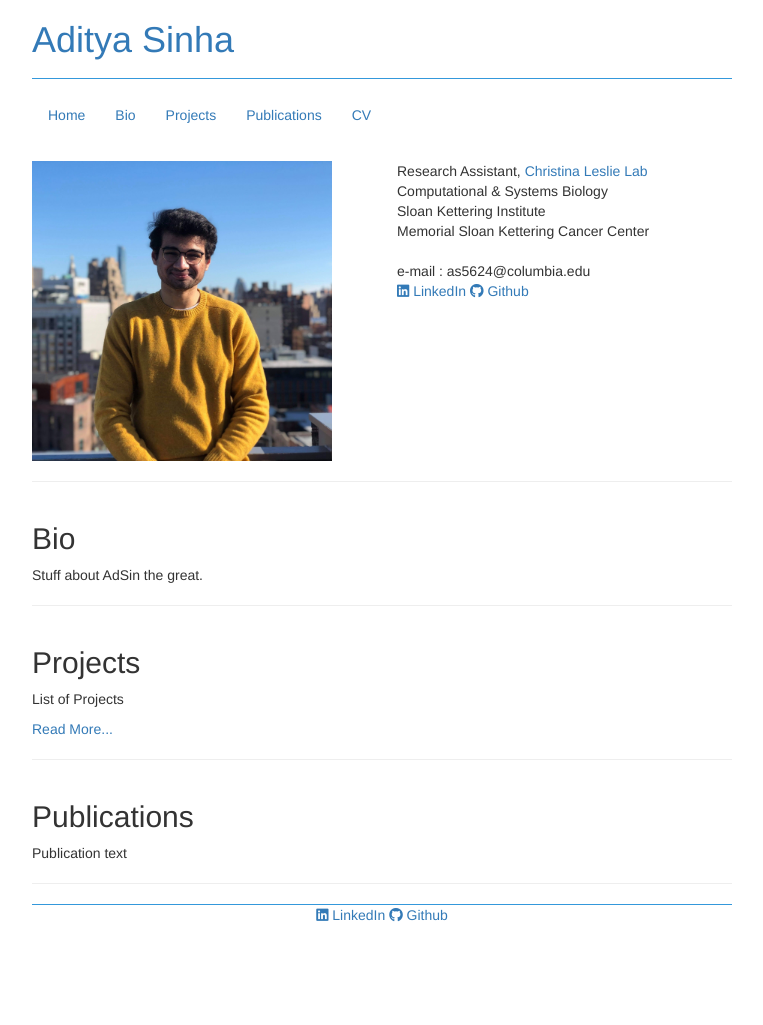
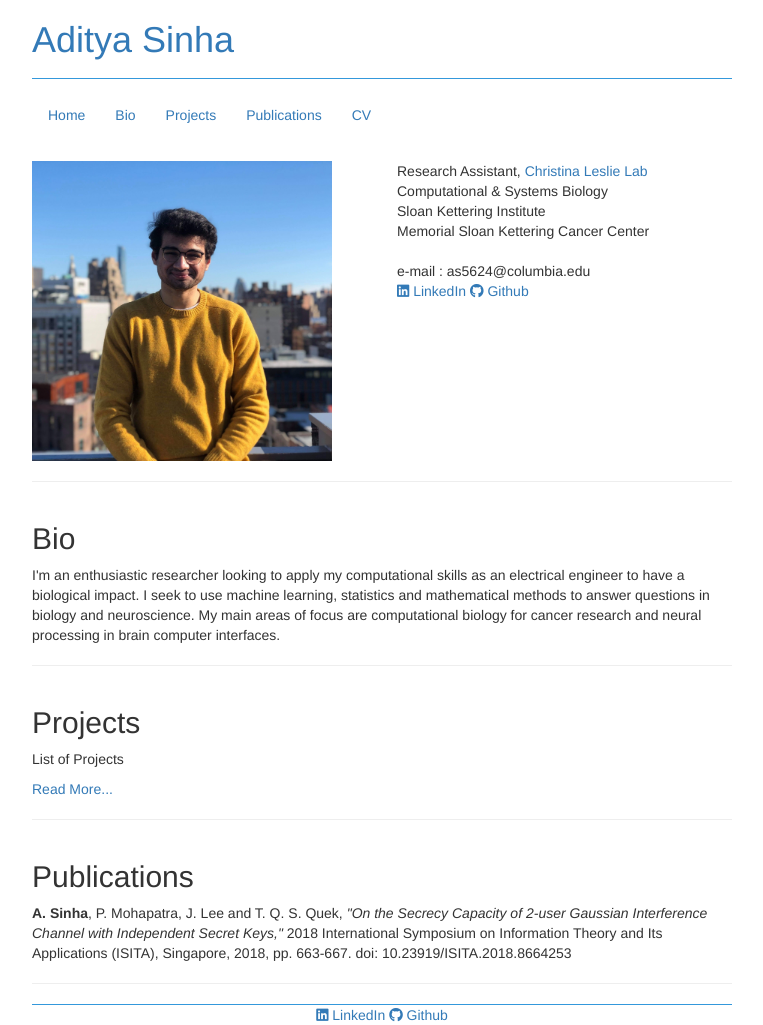
Before and after one commit to adityasinha379/adityasinha379.github.io, a Jekyll site: the page index.html, which Jekyll copies as it is, in a window 1280 px wide. Shown: the whole page, without its empty margins (258-1021 px from the left). Built offline with Jekyll 4.4.1, drawn with Linux system fonts in a browser that asks for light colours; nearby versions of some CDN libraries; before the commit the page ends 925 px from its top, so only the background shows below that.

Commit message:
Bio changes

```diff
--- a/index.html
+++ b/index.html
@@ -57,7 +57,7 @@
 
 <div class="container" id="bio">
   <h2>Bio</h2>
-  <p>Stuff about AdSin the great.</p>
+  <p>I'm an enthusiastic researcher looking to apply my computational skills as an electrical engineer to have a biological impact. I seek to use machine learning, statistics and mathematical methods to answer questions in biology and neuroscience. My main areas of focus are computational biology for cancer research and neural processing in brain computer interfaces.</p>
 	<hr/>
 </div>
 
@@ -70,7 +70,7 @@
 
 <div class="container" id="publications">
   <h2>Publications</h2>
-  <p>Publication text</p>
+  <p><b>A. Sinha</b>, P. Mohapatra, J. Lee and T. Q. S. Quek, <i>"On the Secrecy Capacity of 2-user Gaussian Interference Channel with Independent Secret Keys,"</i> 2018 International Symposium on Information Theory and Its Applications (ISITA), Singapore, 2018, pp. 663-667. doi: 10.23919/ISITA.2018.8664253 </p>
 	<hr/>
 </div>
 
```
